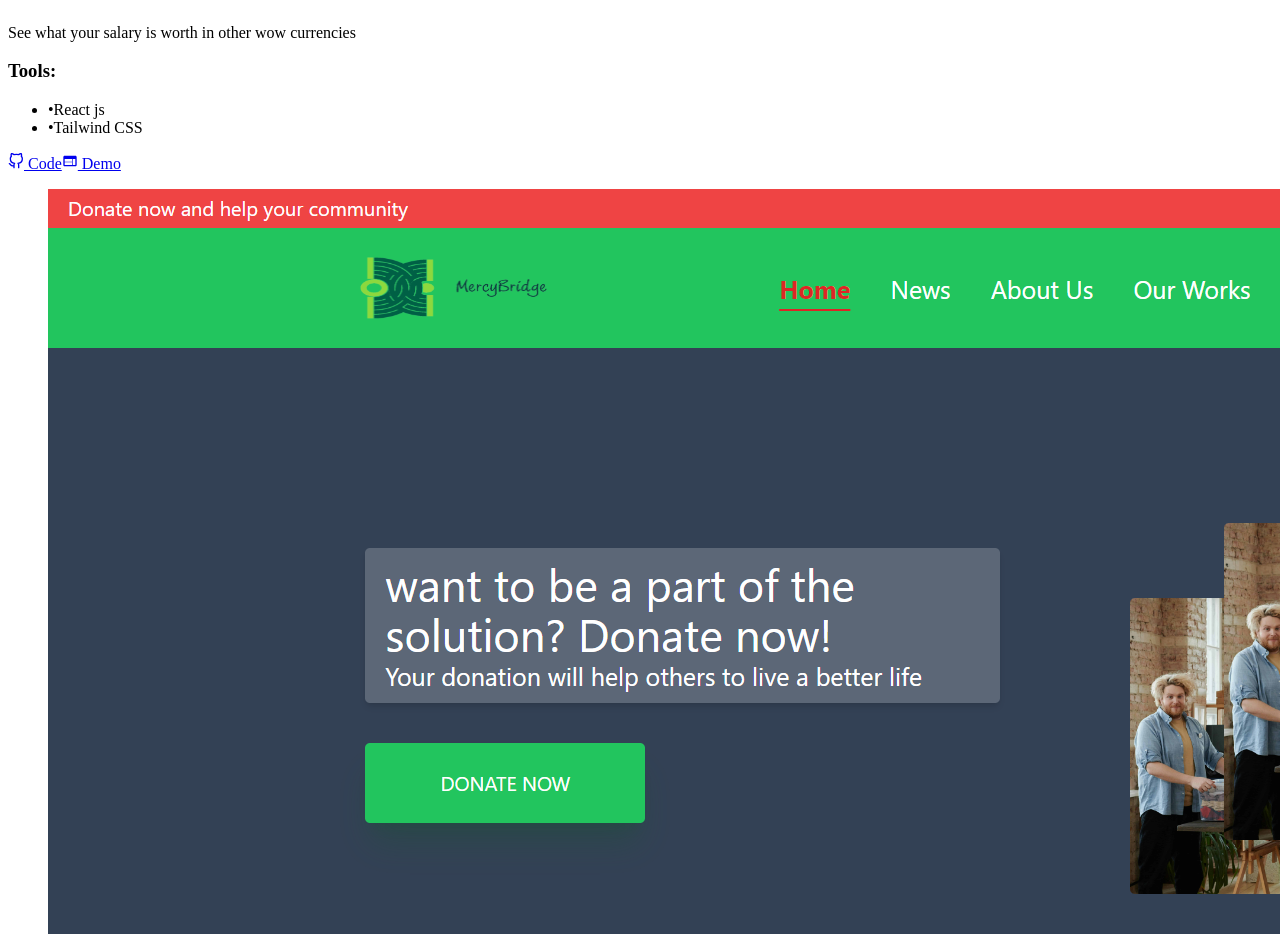
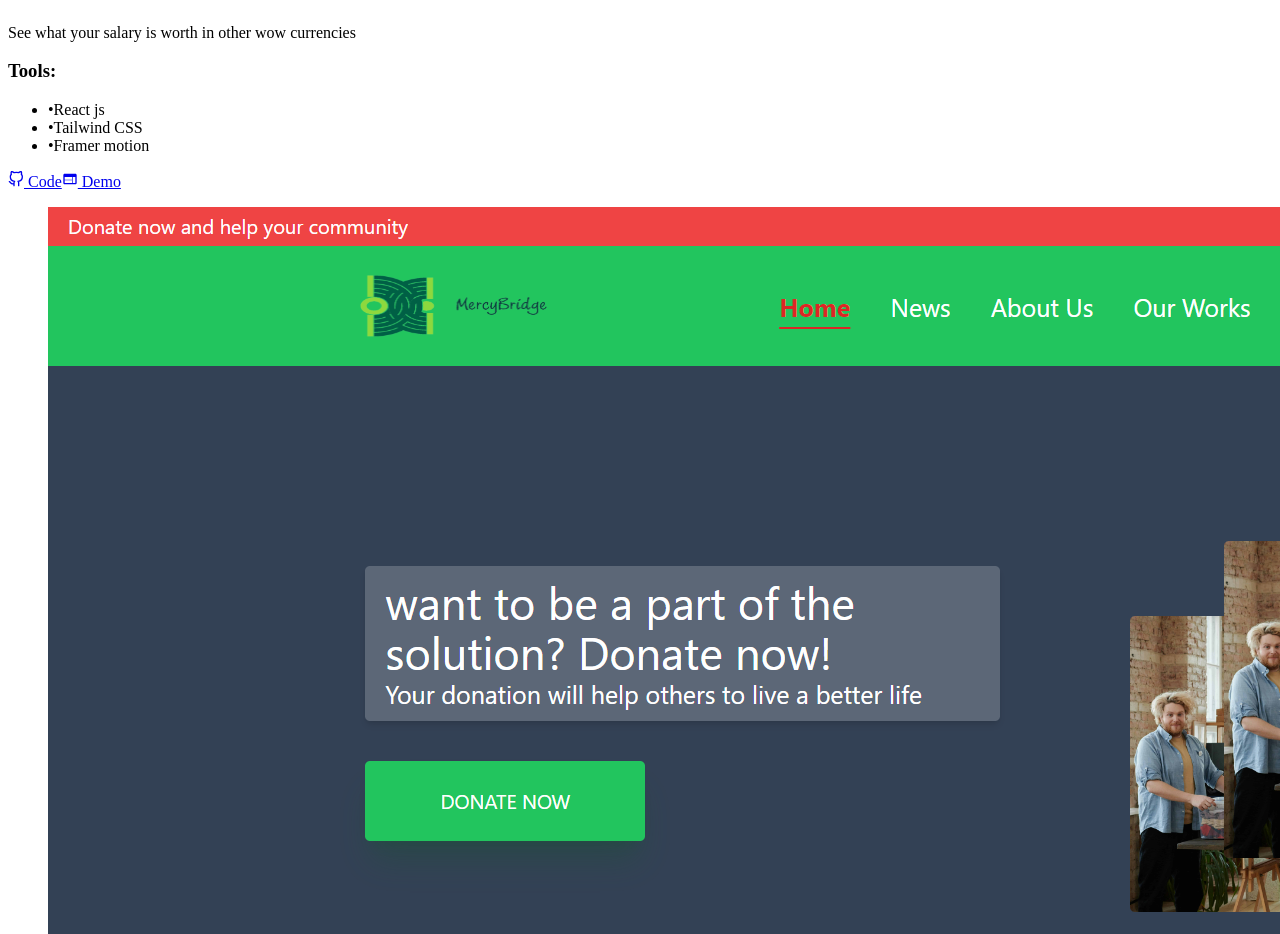
Before and after one commit to 3bdulrahmn69/Portfolio_v3, a React (Vite) app: page /projects in a window 1280 px wide. Shown: the part 2221-3155 px from the top of the page. Built offline with nearby package versions, Linux system fonts and the light colour scheme; the HTML template or start-up script is replaced by a standard one.

Commit message:
add tools to a project

```diff
--- a/src/pages/Projects.jsx
+++ b/src/pages/Projects.jsx
@@ -40,7 +40,7 @@ const myProjects = [
     title: 'Wow You Convert It',
     description: 'See what your salary is worth in other wow currencies',
     img: wowyouconvertit,
-    tools: ['React js', 'Tailwind CSS'],
+    tools: ['React js', 'Tailwind CSS', 'Framer motion'],
     code: 'https://github.com/3bdulrahmn69/wow_you_convert_it',
     demo: 'https://wowyouconvertit.netlify.app',
   },
```
